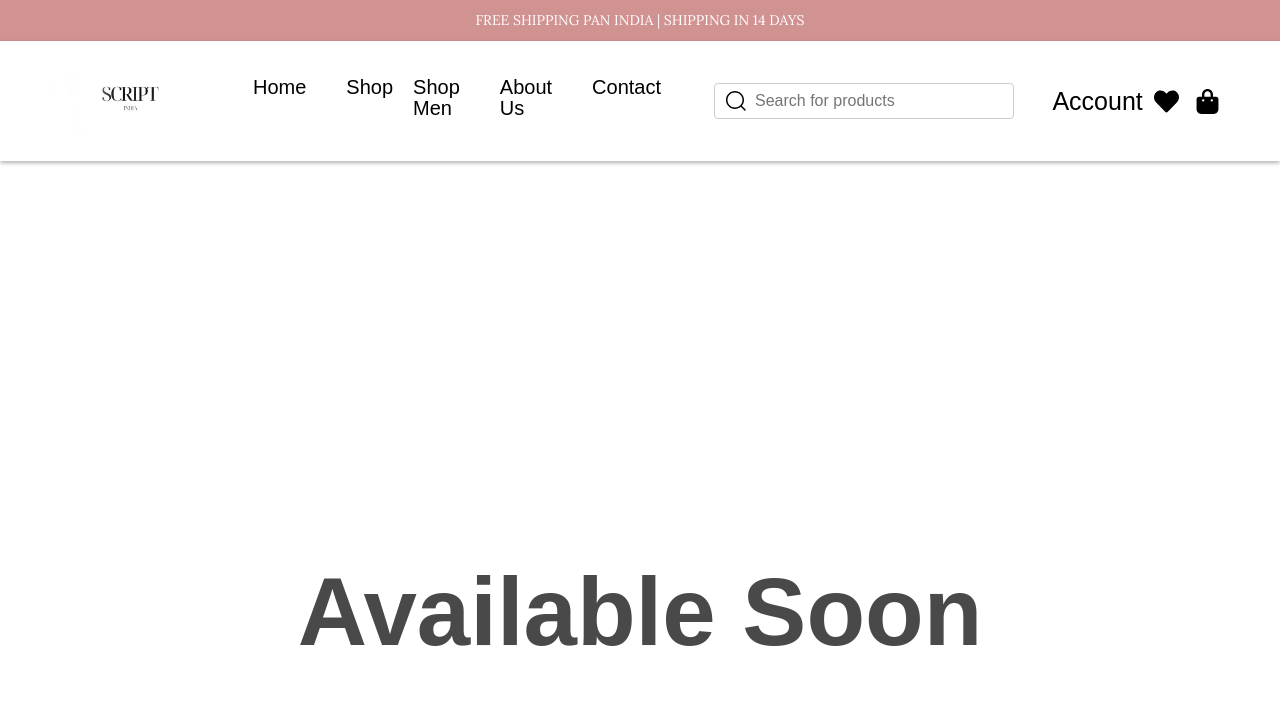
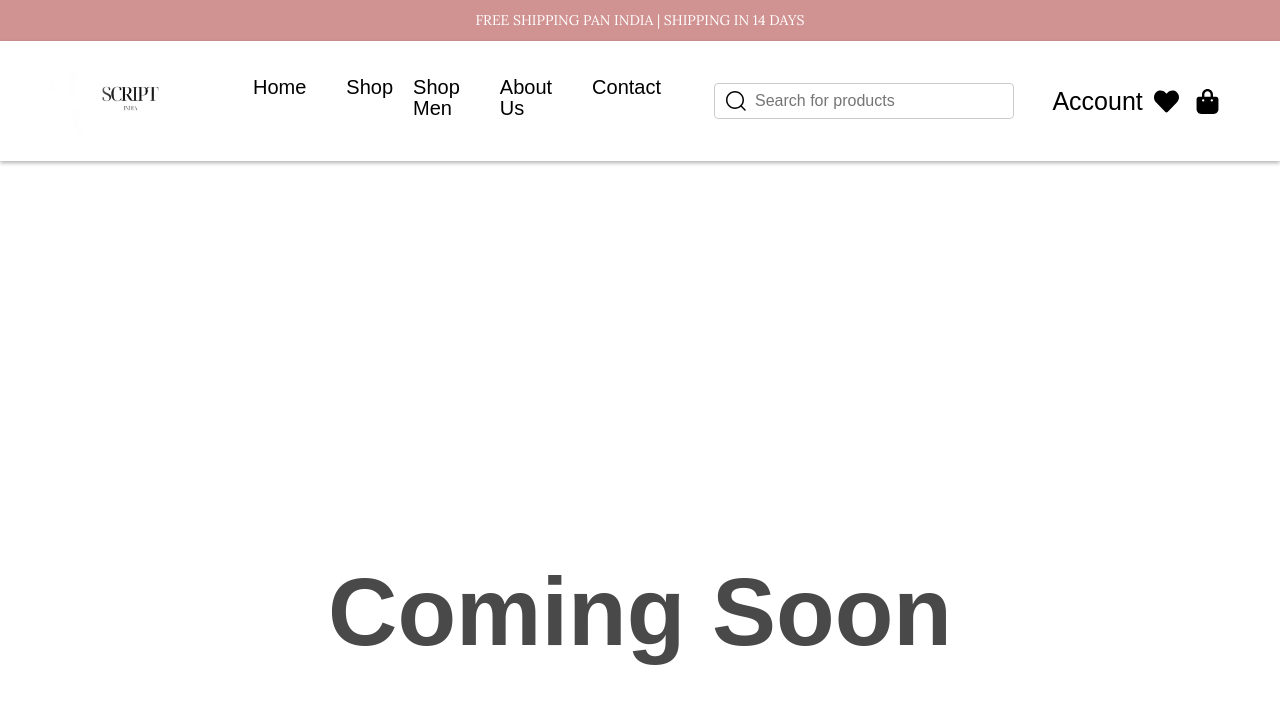
Before and after one commit to Tristan-Hancock/Script-Clothing-Brand, a React (Create React App) app: page /shirts in a window 1280 px wide. Shown: the top 704 px of the page. Built offline with nearby package versions, Linux system fonts and the light colour scheme.

Commit message:
UI updates+productdetails route

```diff
--- a/src/pages/Unavailable.js
+++ b/src/pages/Unavailable.js
@@ -4,7 +4,7 @@ import styles from '../styles/Unavailable.module.css';
 const Unavailable = () => {
     return (
         <div className={styles.container}>
-            <h1>Available Soon</h1>
+            <h1>Coming Soon</h1>
         </div>
     );
 };
```
